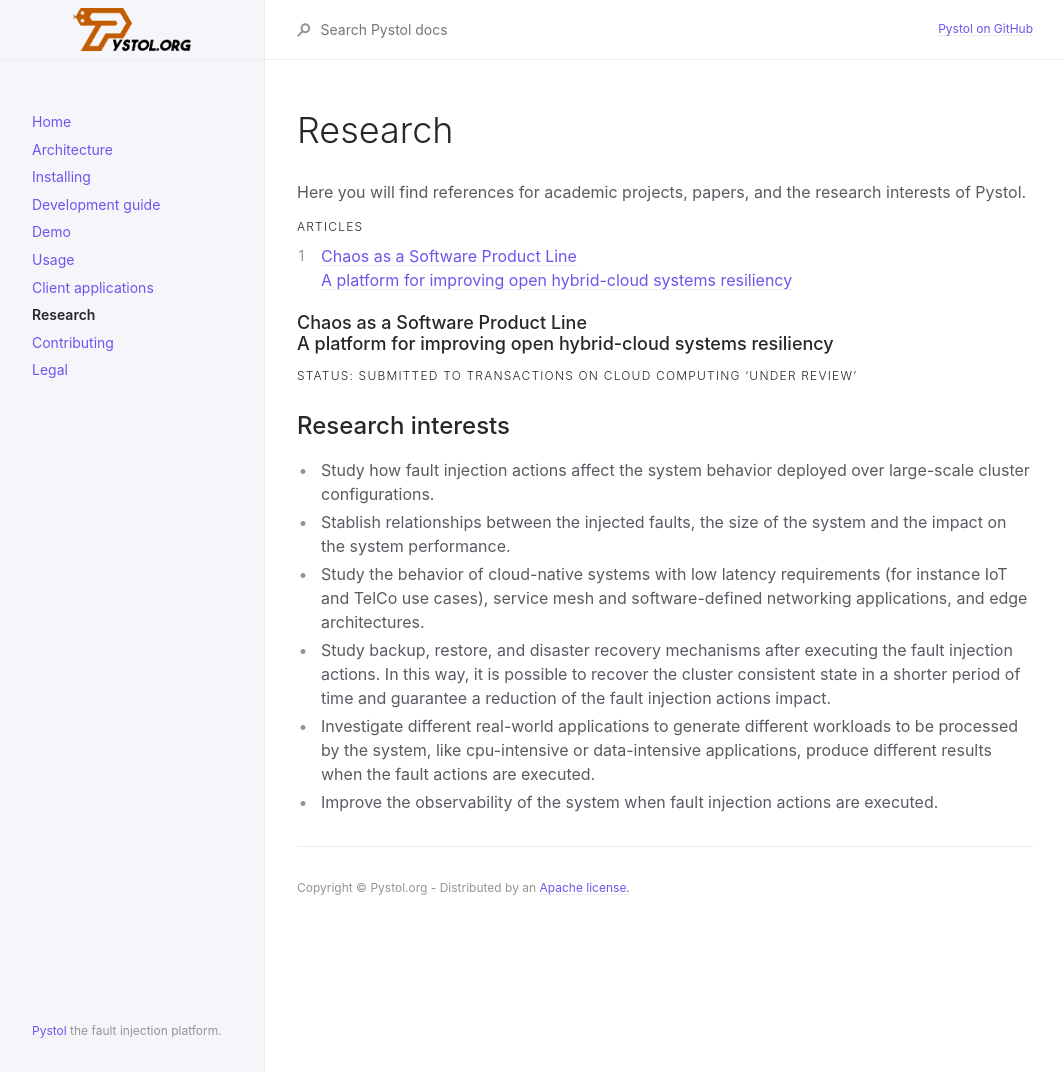
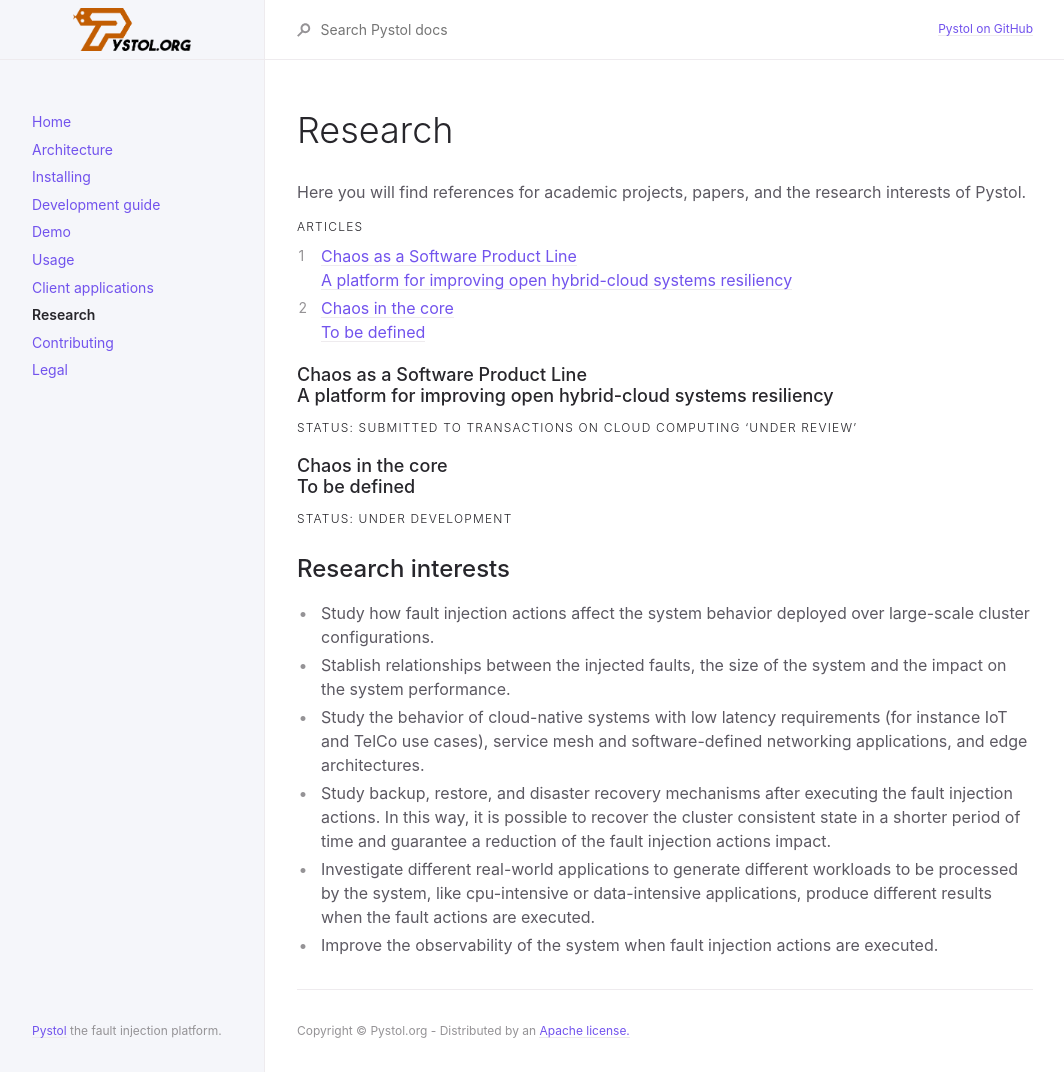
Before and after one commit to pystol/pystol-docs, a Jekyll site: the page built from docs/research.md, in a window 1280 px wide. Shown: the whole page, without its empty margins (107-1171 px from the left). Built offline with Jekyll 4.4.1, drawn with Linux system fonts in a browser that asks for light colours.

Commit message:
Add core work

```diff
--- a/docs/research.md
+++ b/docs/research.md
@@ -20,6 +20,10 @@ Here you will find references for academic projects, papers, and the research in
 #### Status: Submitted to Transactions on cloud computing 'Under review'
 {: .no_toc }
 
+### Chaos in the core <br/> To be defined
+#### Status: Under development
+{: .no_toc }
+
 ## Research interests
 {: .no_toc }
 
```
